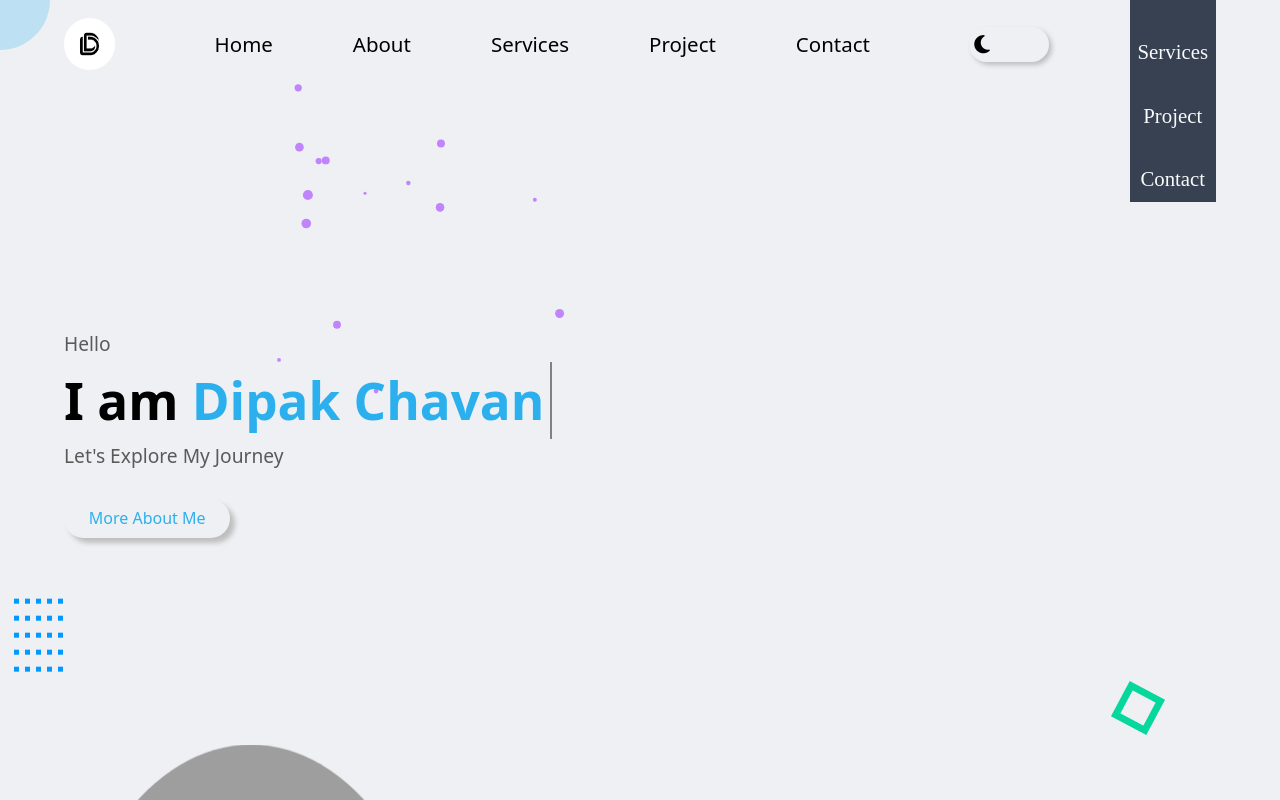
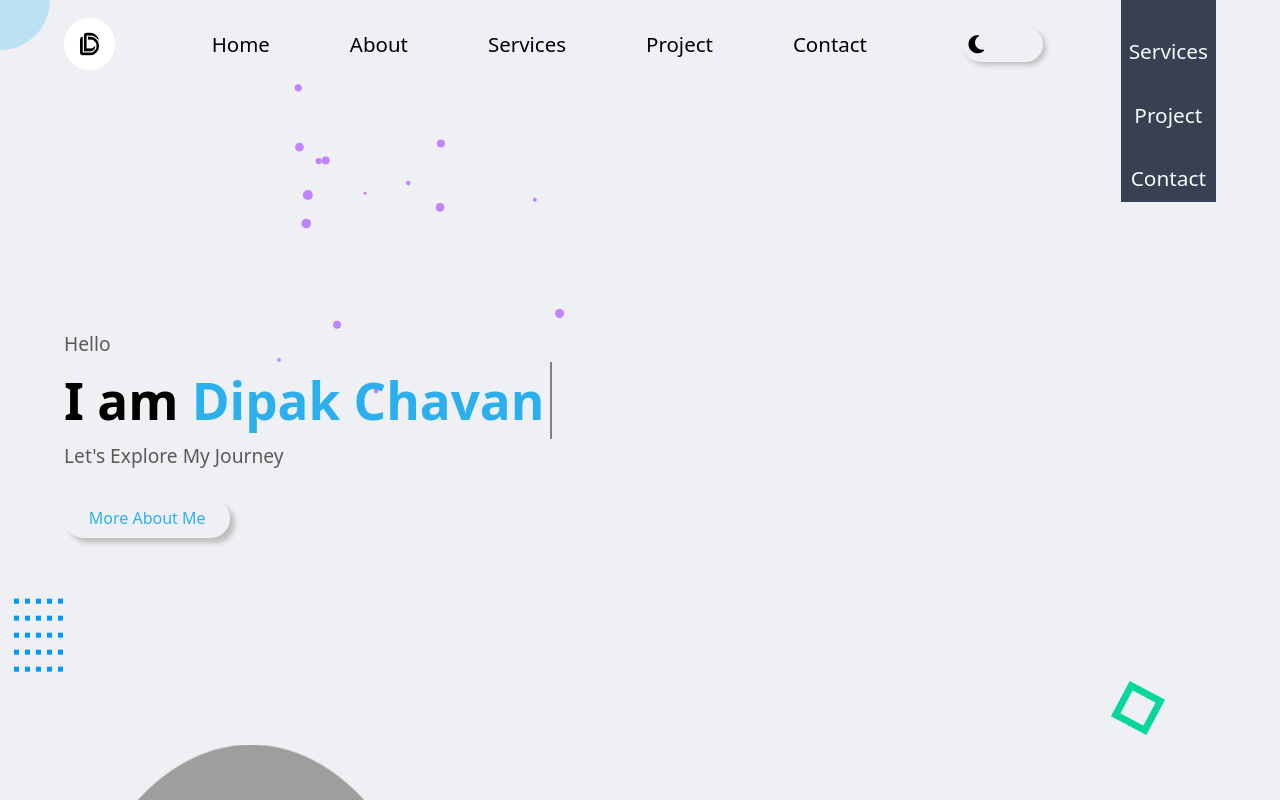
Before and after one commit to DipakCHAVAN1225/Portfolio, a React (Vite) app: page / in a window 1280 px wide. Built offline with nearby package versions, Linux system fonts and the light colour scheme; grey boxes are pictures that could not be loaded.

Commit message:
nnew done

```diff
--- a/src/components/about/about.css
+++ b/src/components/about/about.css
@@ -69,7 +69,6 @@
 }
 
 .about-right-side h1 {
-  font-family: cursive;
   font-size: 3vw;
   font-weight: bold;
   color: #2CB0ED;
--- a/src/components/contact/contact.css
+++ b/src/components/contact/contact.css
@@ -220,6 +220,7 @@ section textarea:hover{
     width: 90vw;
   }
   section textarea {
+    margin-top: 20px;
     width: 90vw;
   }
 }
--- a/src/components/home/home.css
+++ b/src/components/home/home.css
@@ -18,7 +18,6 @@
   text-align: center;
   margin-top: 1rem;
   font-size: 1.3rem;
-  font-family: cursive;
   border-radius: 40px;
   -webkit-border-radius: 40px;
   -moz-border-radius: 40px;
```
